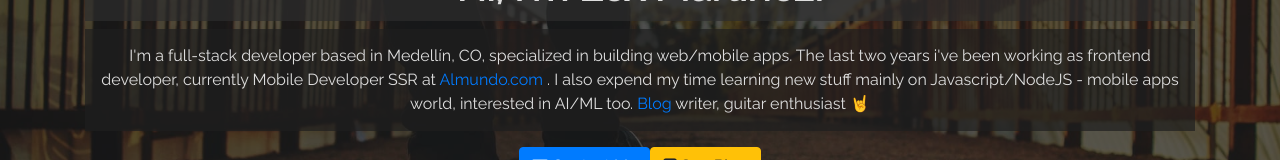
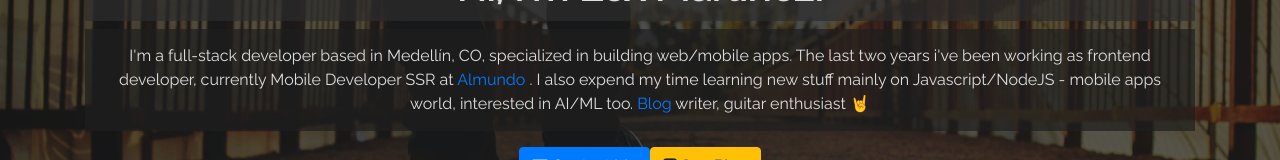
Before and after one commit to lexmartinez/portfolio-site, a Vue app: page / in a window 1280 px wide. Shown: the part 216-376 px from the top of the page. Built offline with nearby package versions, Linux system fonts and the light colour scheme; no server answers; some icons are missing.

Commit message:
fixing minor header data

```diff
--- a/src/components/HeaderComponent.vue
+++ b/src/components/HeaderComponent.vue
@@ -6,7 +6,7 @@
             <div class="col-lg-12">
               <h1 class="hi">Hi, I'm Lex Mart&iacute;nez!</h1>
               <p class="text-center">
-                I'm a full-stack developer based in Medell&iacute;n, CO, specialized in building web/mobile apps. The last two years i've been working as frontend developer, currently Mobile Developer SSR at <a href="https://www.almundo.com/" target="_blank">Almundo.com</a> .
+                I'm a full-stack developer based in Medell&iacute;n, CO, specialized in building web/mobile apps. The last two years i've been working as frontend developer, currently Mobile Developer SSR at <a href="https://www.almundo.com/" target="_blank">Almundo</a> .
                 I also expend my time learning new stuff mainly on Javascript/NodeJS - mobile apps world, interested in AI/ML too. <a href="https://www.lexmartinez.com/blog">Blog</a> writer, guitar enthusiast 🤘
               </p>
               <div class="text-center">
```
